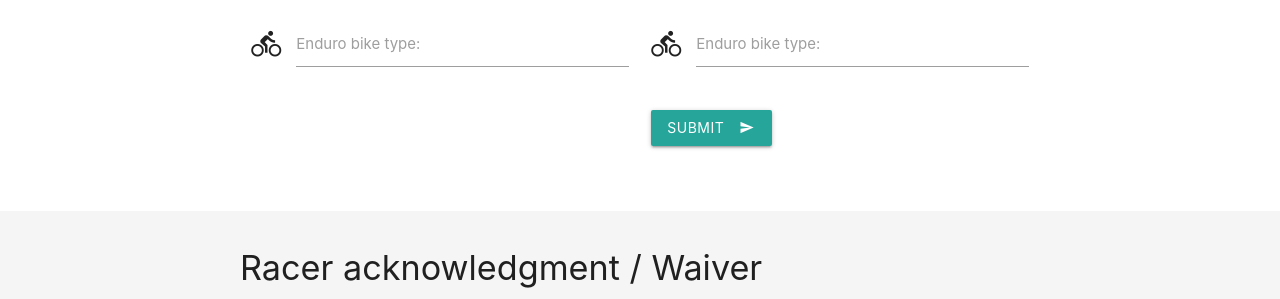
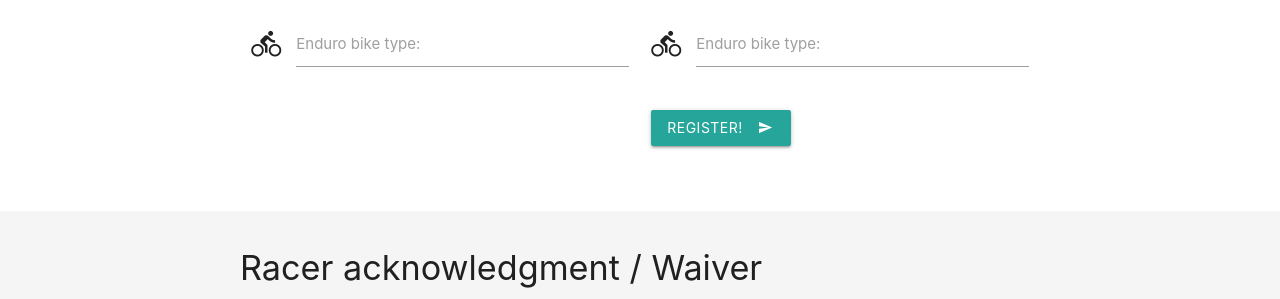
Before and after one commit to yong-lim/Enduro, a Jekyll site: the page built from index.md, in a window 1280 px wide. Shown: the part 1239-1538 px from the top of the page. Built offline with Jekyll 4.4.1, drawn with Linux system fonts in a browser that asks for light colours.

Commit message:
Change the label for the form registration button

```diff
--- a/_includes/form.html
+++ b/_includes/form.html
@@ -50,7 +50,7 @@
 
     <div class="row">
       <div class="col offset-s6">
-        <button class="btn waves-effect waves-light" type="submit" name="action">Submit
+        <button class="btn waves-effect waves-light" type="submit" name="action">REGISTER!
           <i class="material-icons right">send</i>
         </button>
         <div id="alert-field" class="alert hidden">
```
